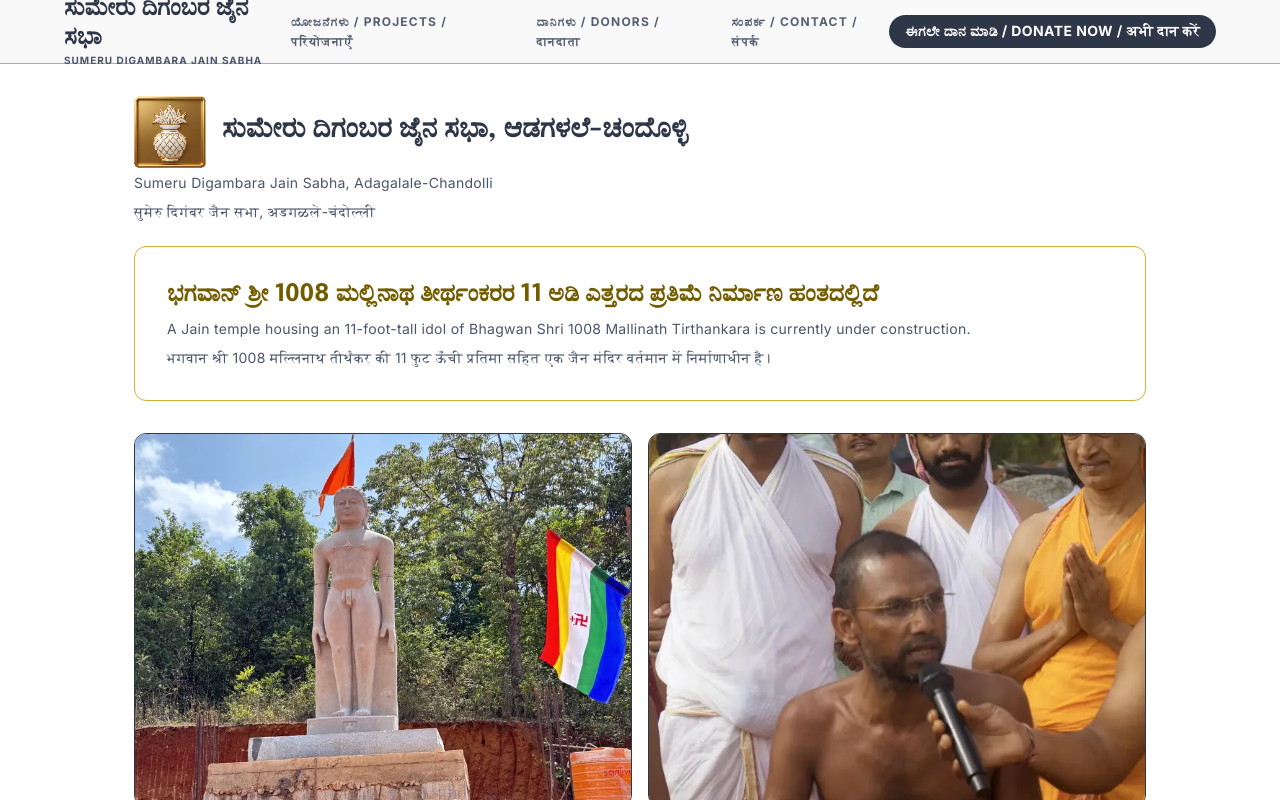
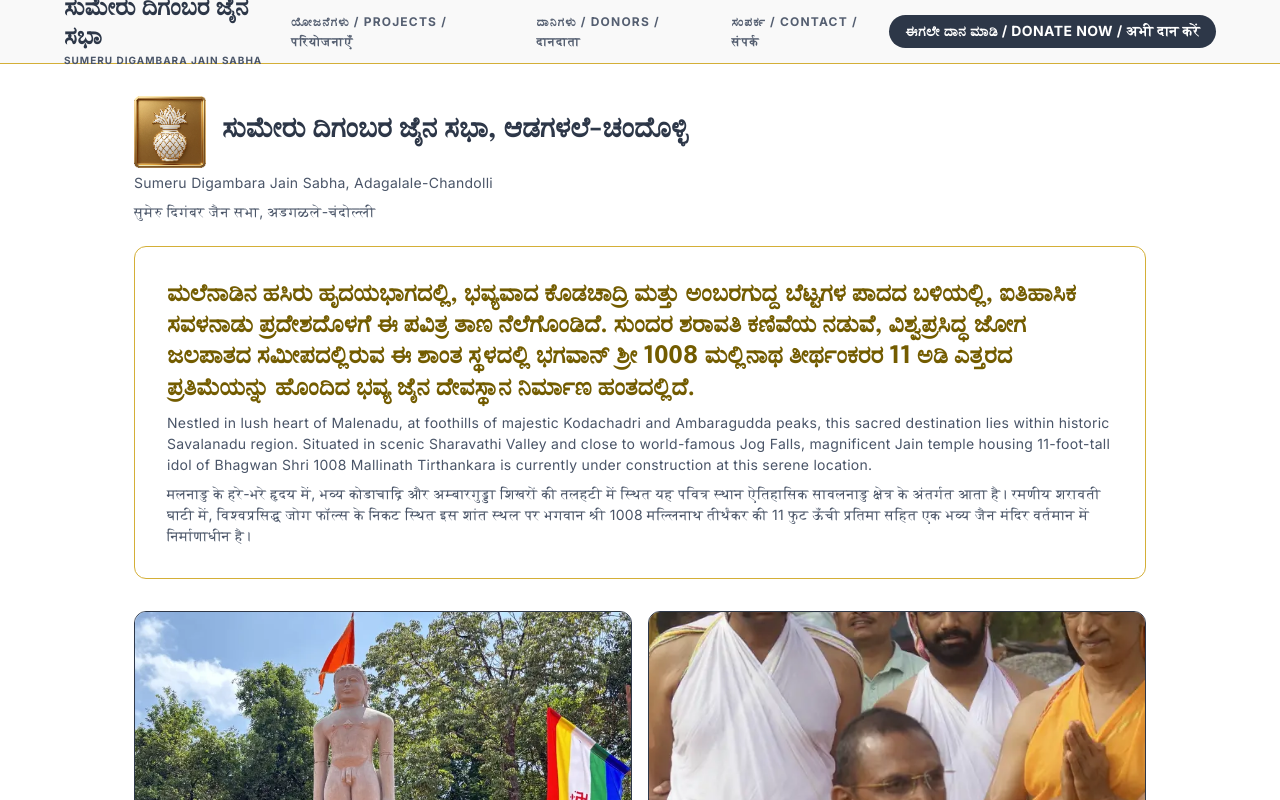
Before and after one commit to timothechauvet/sdjsac.in, a Next.js app: page / in a window 1280 px wide. Shown: the top 800 px of the page. Built offline with nearby package versions, Linux system fonts and the light colour scheme.

Commit message:
:memo: Expand SDJSAC hero temple description

```diff
--- a/app/page.js
+++ b/app/page.js
@@ -67,15 +67,13 @@ export default function Home() {
 
             <div className="gold-border-box">
               <h2>
-                ಭಗವಾನ್ ಶ್ರೀ 1008 ಮಲ್ಲಿನಾಥ ತೀರ್ಥಂಕರರ 11 ಅಡಿ ಎತ್ತರದ ಪ್ರತಿಮೆ
-                ನಿರ್ಮಾಣ ಹಂತದಲ್ಲಿದೆ
+                ಮಲೆನಾಡಿನ ಹಸಿರು ಹೃದಯಭಾಗದಲ್ಲಿ, ಭವ್ಯವಾದ ಕೊಡಚಾದ್ರಿ ಮತ್ತು ಅಂಬರಗುದ್ದ ಬೆಟ್ಟಗಳ ಪಾದದ ಬಳಿಯಲ್ಲಿ, ಐತಿಹಾಸಿಕ ಸವಳನಾಡು ಪ್ರದೇಶದೊಳಗೆ ಈ ಪವಿತ್ರ ತಾಣ ನೆಲೆಗೊಂಡಿದೆ. ಸುಂದರ ಶರಾವತಿ ಕಣಿವೆಯ ನಡುವೆ, ವಿಶ್ವಪ್ರಸಿದ್ಧ ಜೋಗ ಜಲಪಾತದ ಸಮೀಪದಲ್ಲಿರುವ ಈ ಶಾಂತ ಸ್ಥಳದಲ್ಲಿ ಭಗವಾನ್ ಶ್ರೀ 1008 ಮಲ್ಲಿನಾಥ ತೀರ್ಥಂಕರರ 11 ಅಡಿ ಎತ್ತರದ ಪ್ರತಿಮೆಯನ್ನು ಹೊಂದಿದ ಭವ್ಯ ಜೈನ ದೇವಸ್ಥಾನ ನಿರ್ಮಾಣ ಹಂತದಲ್ಲಿದೆ.
               </h2>
               <p className="bilingual-english-sub" style={{ marginBottom: 8 }}>
-                A Jain temple housing an 11-foot-tall idol of Bhagwan Shri 1008 Mallinath Tirthankara
-                is currently under construction.
+                Nestled in lush heart of Malenadu, at foothills of majestic Kodachadri and Ambaragudda peaks, this sacred destination lies within historic Savalanadu region. Situated in scenic Sharavathi Valley and close to world-famous Jog Falls, magnificent Jain temple housing 11-foot-tall idol of Bhagwan Shri 1008 Mallinath Tirthankara is currently under construction at this serene location.
               </p>
               <p className="bilingual-english-sub">
-                भगवान श्री 1008 मल्लिनाथ तीर्थंकर की 11 फुट ऊँची प्रतिमा सहित एक जैन मंदिर वर्तमान में निर्माणाधीन है।
+                मलनाडु के हरे-भरे हृदय में, भव्य कोडाचाद्रि और अम्बारगुड्डा शिखरों की तलहटी में स्थित यह पवित्र स्थान ऐतिहासिक सावलनाडु क्षेत्र के अंतर्गत आता है। रमणीय शरावती घाटी में, विश्वप्रसिद्ध जोग फॉल्स के निकट स्थित इस शांत स्थल पर भगवान श्री 1008 मल्लिनाथ तीर्थंकर की 11 फुट ऊँची प्रतिमा सहित एक भव्य जैन मंदिर वर्तमान में निर्माणाधीन है।
               </p>
             </div>
           </div>
```
